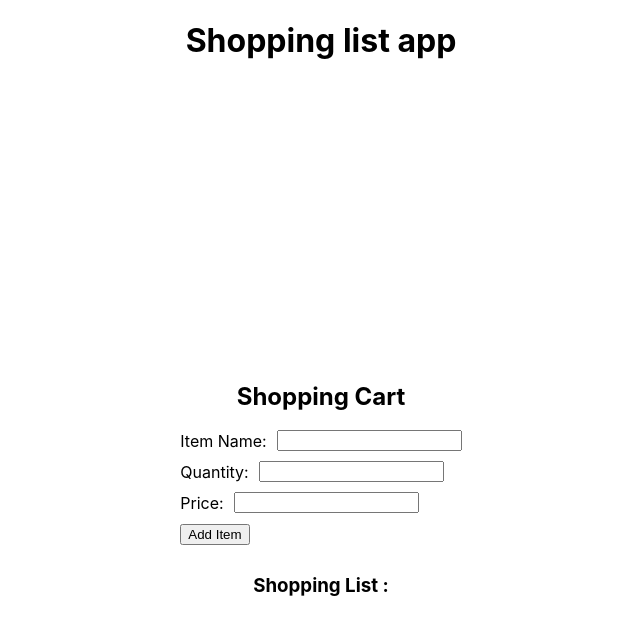
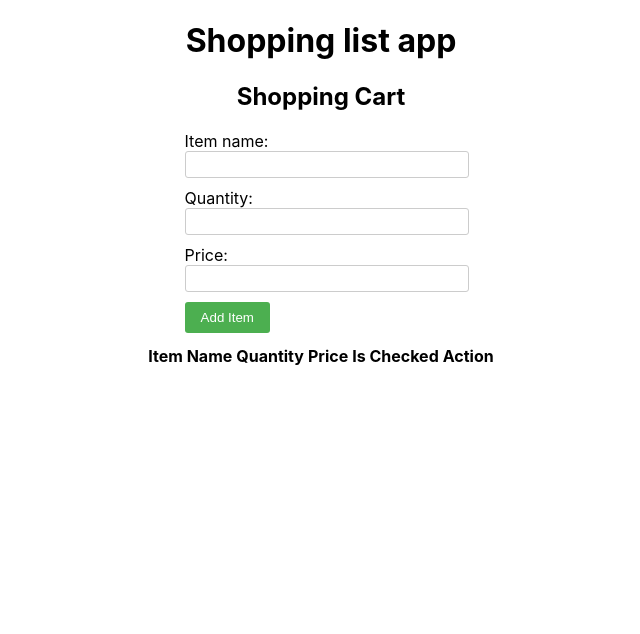
Before and after one commit to ceflg/my-shopping-cart, a React (Create React App) app: page / in a window 1280 px wide. Shown: the top 634 px of the page, without its empty margins (319-959 px from the left). Built offline with nearby package versions, Linux system fonts and the light colour scheme.

Commit message:
styling and items info transfer into list

```diff
--- a/src/App.js
+++ b/src/App.js
@@ -1,4 +1,4 @@
-import React, { Component } from 'react';
+//import React, { Component } from 'react';
 import './styles/ShoppingCart.css';
 import './app.css';
 import ShoppingCart from './components/ShoppingCart';
--- a/src/components/ItemList.js
+++ b/src/components/ItemList.js
@@ -2,41 +2,32 @@ import React from 'react';
 import '../styles/ItemList.css';
 
 function ItemList(props) {
-  const handleDelete = (id) => {
-    props.handleDelete(id);
-  };
-
-  const handleCheck = (id) => {
-    props.handleCheck(id);
-  };
-
   return (
     <div className="item-list">
-      <h3>Shopping List :</h3>
-      <ul>
-        {props.items.map((item) => (
-          <li key={item.id}>
-            <label>
-              <input type="checkbox" checked={item.isChecked} onChange={() => handleCheck(item.id)} />
-              <input type="text" defaultValue={item.item} onChange={(e) => {
-                const newItem = { ...item, item: e.target.value };
-                props.handleUpdate(newItem);
-              }} />
-              <input type="text" defaultValue={item.quantity} onChange={(e) => {
-                const newItem = { ...item, quantity: e.target.value };
-                props.handleUpdate(newItem);
-              }} />
-              <input type="text" defaultValue={item.units} onChange={(e) => {
-                const newItem = { ...item, units: e.target.value };
-                props.handleUpdate(newItem);
-              }} />
-            </label>
-            <button onClick={() => handleDelete(item.id)}>Delete</button>
-          </li>
-        ))}
-      </ul>
+      <table>
+        <thead>
+          <tr>
+            <th>Item Name</th>
+            <th>Quantity</th>
+            <th>Price</th>
+            <th>Is Checked</th>
+            <th>Action</th>
+          </tr>
+        </thead>
+        <tbody>
+          {props.items.map(item => (
+            <tr key={item.id}>
+              <td>{item.name}</td>
+              <td>{item.quantity}</td>
+              <td>{item.price}</td>
+              <td><input type="checkbox" checked={item.isChecked} onChange={() => props.handleCheck(item.id)} /></td>
+              <td><button onClick={() => props.handleDelete(item.id)}>Delete</button></td>
+            </tr>
+          ))}
+        </tbody>
+      </table>
     </div>
   );
 }
 
-export default ItemList
+export default ItemList;
--- a/src/components/ShoppingCart.js
+++ b/src/components/ShoppingCart.js
@@ -19,46 +19,44 @@ function ShoppingCart() {
     }));
   };
 
-  const handleAdd = () => {
-    const newItemName = document.getElementById('newItemName').value;
-    const newItemQuantity = document.getElementById('newItemQuantity').value;
-    const newItemPrice = document.getElementById('newItemPrice').value;
+  const handleAddItem = () => {
+    const name = document.getElementById('name').value.trim();
+    const quantity = document.getElementById('quantity').value.trim();
+    const price = document.getElementById('price').value.trim();
 
-    if (items.some(item => item.name === newItemName)) {
-      alert(`Item ${newItemName} already exists in the list!`);
-    } else {
-      const newItem = {
-        id: items.length + 1,
-        name: newItemName,
-        quantity: newItemQuantity,
-        price: newItemPrice,
-        isChecked: false
-      };
-      setItems([...items, newItem]);
+    if (name === '') {
+      alert('Please enter a name for the item.');
+      return;
     }
 
-    document.getElementById('newItemName').value = '';
-    document.getElementById('newItemQuantity').value = '';
-    document.getElementById('newItemPrice').value = '';
+    const newItem = {
+      id: items.length + 1,
+      name: name,
+      quantity: quantity || 1,
+      price: price || 0,
+      isChecked: false
+    };
+
+    setItems([...items, newItem]);
+    document.getElementById('name').value = '';
+    document.getElementById('quantity').value = '';
+    document.getElementById('price').value = '';
   };
 
   return (
     <div className="shopping-cart">
       <h2>Shopping Cart</h2>
       <div>
-        <div className="input-group">
-          <label htmlFor="newItemName">Item Name:</label>
-          <input type="text" id="newItemName" />
-        </div>
-        <div className="input-group">
-          <label htmlFor="newItemQuantity">Quantity:</label>
-          <input type="text" id="newItemQuantity" />
-        </div>
-        <div className="input-group">
-          <label htmlFor="newItemPrice">Price:</label>
-          <input type="text" id="newItemPrice" />
-        </div>
-        <button onClick={handleAdd}>Add Item</button>
+        <label htmlFor="name">Item name:</label>
+        <input type="text" id="name" />
+        <br />
+        <label htmlFor="quantity">Quantity:</label>
+        <input type="number" id="quantity" min="1" />
+        <br />
+        <label htmlFor="price">Price:</label>
+        <input type="number" id="price" min="0" step="0.01" />
+        <br />
+        <button onClick={handleAddItem}>Add Item</button>
       </div>
       <ItemList items={items} handleDelete={handleDelete} handleCheck={handleCheck} />
     </div>
--- a/src/styles/ShoppingCart.css
+++ b/src/styles/ShoppingCart.css
@@ -2,43 +2,41 @@
     display: flex;
     flex-direction: column;
     align-items: center;
-  justify-content: center;
-  height: 100vh;
+    justify-content: flex-start;
   }
 
-.item-list {
-  margin-top: 10px;
+  .shopping-cart h2 {
+    margin-top: 0;
   }
 
-.item-list h3 {
+  .shopping-cart form {
+    display: flex;
+    flex-direction: column;
+    align-items: center;
+  }
+
+  .shopping-cart label {
     margin-bottom: 5px;
   }
 
-.item-list ul {
-  list-style: none;
-  padding: 0;
-  margin: 0;
+  .shopping-cart input {
+    margin-bottom: 10px;
+    width: 100%;
+    max-width: 300px;
+    padding: 5px;
+    border: 1px solid #ccc;
+    border-radius: 3px;
   }
 
-.item-list li {
-  margin-bottom: 5px;
-  display: flex;
-  align-items: center;
+  .shopping-cart button {
+    background-color: #4CAF50;
+    color: white;
+    padding: 8px 16px;
+    border: none;
+    border-radius: 3px;
+    cursor: pointer;
   }
 
-.item-list li label {
-  margin-right: 10px;
+  .shopping-cart button:hover {
+    background-color: #3e8e41;
   }
-
-.item-list li button {
-  margin-left: auto;
-}
-.input-group {
-  display: flex;
-  align-items: center;
-  margin-bottom: 10px;
-}
-
-.input-group > label {
-  margin-right: 10px;
-}
```
Lines whose indentation alone changed are shown as unchanged.
